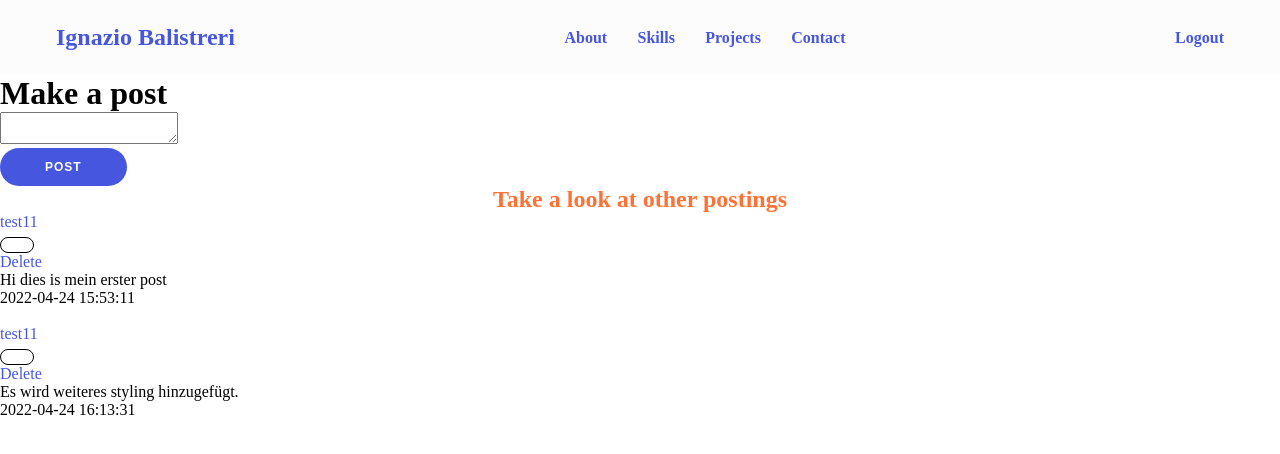
After one commit to Ignazio-00/Portfolio, a Flask app: page /create-post in a window 1280 px wide. The commit adds this page. Shown: the top 454 px of the page. Run offline with Flask 2, Linux system fonts and the light colour scheme; a user stored in the database is signed in; data comes from the database, SQL or seed files in the repository; both versions use the stored data as it was after the commit.

Commit message:
add create_post file

```diff
--- a/website/__init__.py
+++ b/website/__init__.py
@@ -18,7 +18,7 @@ def create_app():
     app.register_blueprint(views, url_prefix="/")
     app.register_blueprint(auth, url_prefix="/")
 
-    from .models import User
+    from .models import User, Post
 
     create_database(app)
 
--- a/website/static/css/style.css
+++ b/website/static/css/style.css
@@ -361,6 +361,17 @@ footer {
     z-index: 99;
 }
 
+.create-post {
+    padding: 10px 20px;
+    margin: 10px 10px;
+    border: 2px solid var(--primary-shadow);
+    text-align: center;
+}
+.create-post-h2 {
+    text-align: center;
+    color: var(--secondary-color);
+}
+
 /* Mobile Menu */
 .mobile-menu {
     position: fixed;
@@ -403,6 +414,7 @@ footer {
 .no-scroll {
     overflow: hidden;
 }
+
 
 @media screen and (max-width: 45rem) {
     /* width of 45rem/720px and below */
--- a/website/templates/base.html
+++ b/website/templates/base.html
@@ -54,7 +54,7 @@
       <li><a href="#skills" class="nav-link">Skills</a></li>
       <li><a href="#projects" class="nav-link">Projects</a></li>
       <li><a href="#contact" class="nav-link">Contact</a></li>
-      <li><a href="/logout" class="nav-link">Logout</a></li>
+      <li><a href="logout" class="nav-link">Logout</a></li>
     </ul>
 
     <div class="mobile-menu-bottom">
--- /dev/null
+++ b/website/templates/create_post.html
@@ -0,0 +1,35 @@
+{% extends "base.html" %} {% block title %}Title{% endblock %}
+{% block content %}
+<h1>Make a post</h1>
+<form method="POST">
+    <textarea name="text" id="text"></textarea>
+    <br>
+    <div>
+        <button type="submit">Post</button>
+    </div>
+</form>
+<h2 class="create-post-h2">Take a look at other postings</h2>
+<div id="posts">
+    {% for post in posts %}
+        <div class="card border-dark">
+            <div class="card-header d-flex justify-content-between align-items-center">
+                <a href="/posts/{{post.user.username}}">{{post.user.username}}</a>
+                {% if user.id == post.author %}
+                <div class="btn-group">
+                    <button type="button" class="btn btn-sm btn-primary dropdown-toggle" data-bs-toggle="dropdown">
+                    </button>
+                    <ul class="dropdown-menu">
+                        <li><a href="/delete-post/{{post.id}}" class="dropdown-item">Delete</a></li>
+                    </ul>
+                </div>
+                {% endif %}
+            </div>
+            <div class="card-body">
+                <div class="card-text">{{post.text}}</div>
+            </div>
+            <div class="card-footer text-muted">{{post.date_created}}</div>
+        </div>
+        <br>
+    {% endfor %}
+</div>
+{% endblock %}
--- a/website/views.py
+++ b/website/views.py
@@ -1,6 +1,9 @@
 from unicodedata import name
-from flask import Blueprint, render_template
+from flask import Blueprint, flash, redirect, render_template, request, flash, redirect, url_for
 from flask_login import login_required, current_user
+from .models import Post
+from . import db
+from website.models import User
 
 views = Blueprint("views", __name__)
 
@@ -10,3 +13,20 @@ views = Blueprint("views", __name__)
 @login_required
 def index():
     return render_template("index.html", user=current_user)
+
+@views.route("/create-post", methods=["GET", "POST"])
+@login_required
+def create_post():
+    if request.method == "POST":
+        text = request.form.get("text")
+
+        if not text:
+            flash("Post cannot be empty", category="error")
+        else:
+            post = Post(text=text, author=current_user.id)
+            db.session.add(post)
+            db.session.commit()
+            flash("Post created!", category="success")
+            return redirect(url_for("views.index"))
+    posts = Post.query.all()
+    return render_template("create_post.html", user=current_user, posts=posts)
```
Also changed, not shown: website/models.py (+7 -0 lines), website/database.db.
